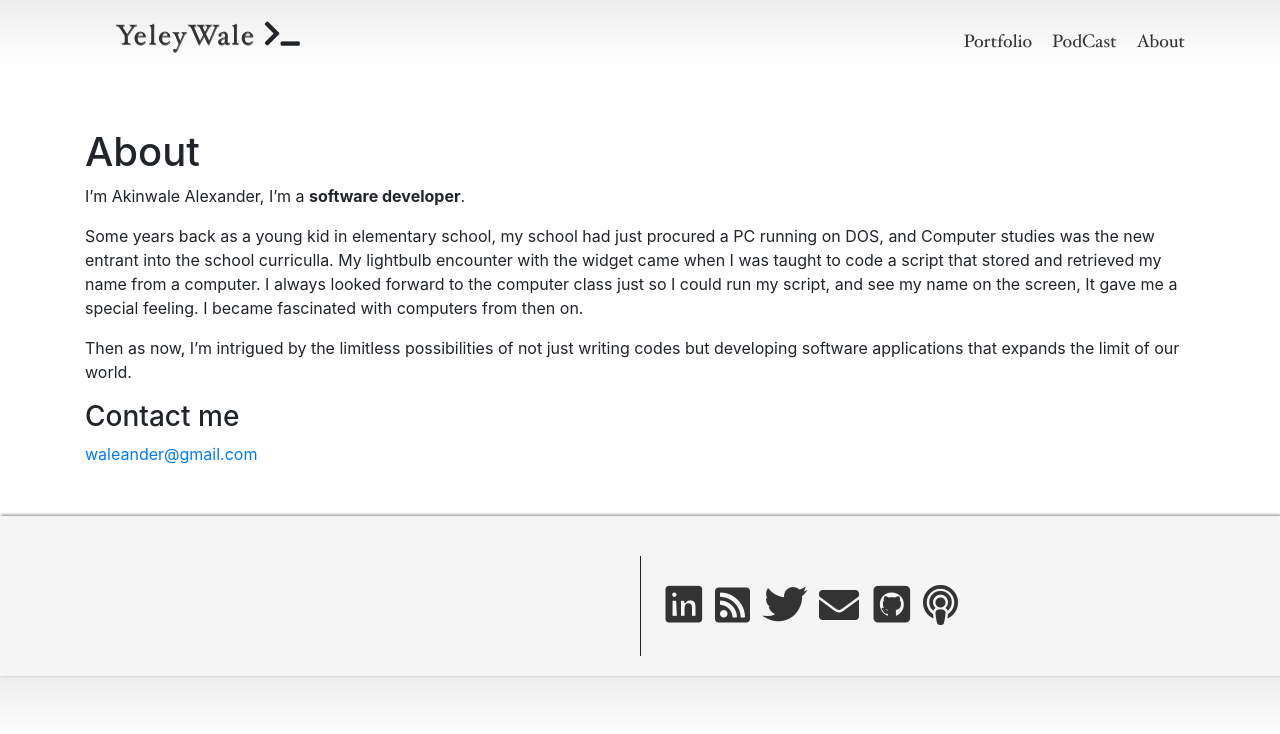
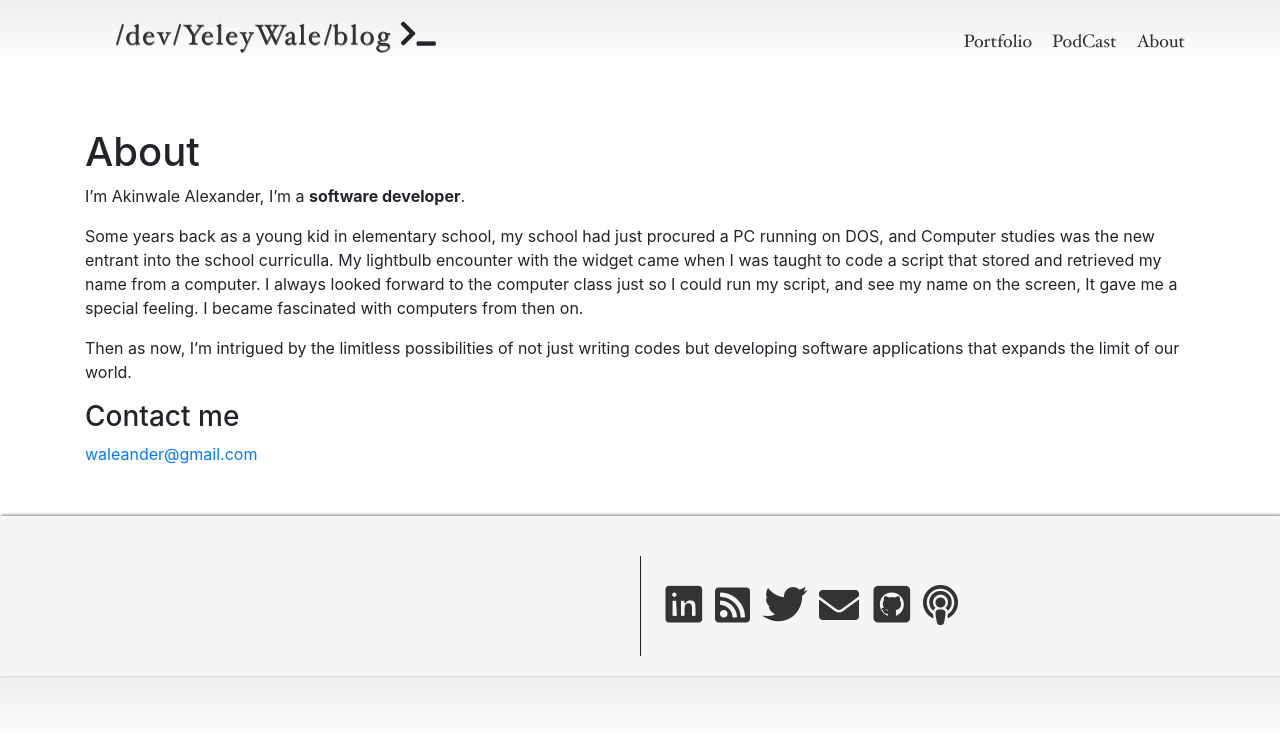
Before and after one commit to yeleywale/yeleywale.github.io, a Jekyll site: the page built from about.md, in a window 1280 px wide. Shown: the top 734 px of the page. Built offline with Jekyll 4.4.1, drawn with Linux system fonts in a browser that asks for light colours; nearby versions of some CDN libraries; comment, search, counter and statistics services are not loaded.

Commit message:
fix bug preventing full link from appearing in home page

```diff
--- a/_layouts/default.html
+++ b/_layouts/default.html
@@ -33,7 +33,7 @@
 
         <div class="row">
           <div class="site-info col-5">
-            <h1 class="site-name"><a href="{{ site.baseurl }}/">{{/}}{{dev}}{{/}}{{site.name}}{{/}}{{blog}} </a><i class="fas fa-terminal"></i> </h1>
+            <h1 class="site-name"><a href="{{ site.baseurl }}/">{{"/dev/" | append: site.name | append: "/blog"}} </a><i class="fas fa-terminal"></i> </h1>
             <!-- <p class="site-description">{{ site.description }}</p> -->
           </div>
 
```
